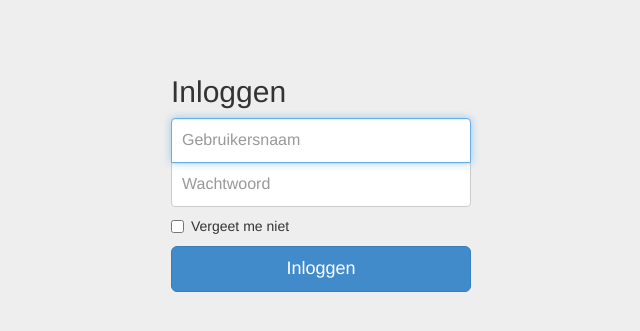
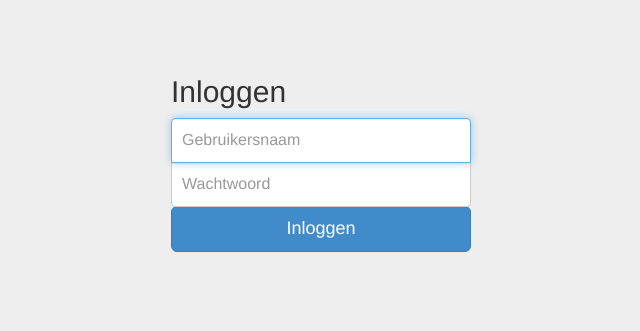
Before and after one commit to waaghals/Aggressive-Swallow, a PHP site: page /src/aggressiveswallow/views/accountViews/login.phtml in a window 1280 px wide. Shown: the top 331 px of the page, without its empty margins (319-959 px from the left). Run offline with PHP 8.4, Linux system fonts and the light colour scheme.

Commit message:
Removed unused checkbox from loginpage

```diff
--- a/src/aggressiveswallow/views/accountViews/login.phtml
+++ b/src/aggressiveswallow/views/accountViews/login.phtml
@@ -27,9 +27,6 @@
 
                 <input type="text" class="form-control" placeholder="Gebruikersnaam" name="username" required autofocus>
                 <input type="password" class="form-control" placeholder="Wachtwoord" name="password" required>
-                <label class="checkbox">
-                    <input type="checkbox" value="remember-me"> Vergeet me niet
-                </label>
                 <button class="btn btn-lg btn-primary btn-block" type="submit" name="submit">Inloggen</button>
             </form>
 
```
